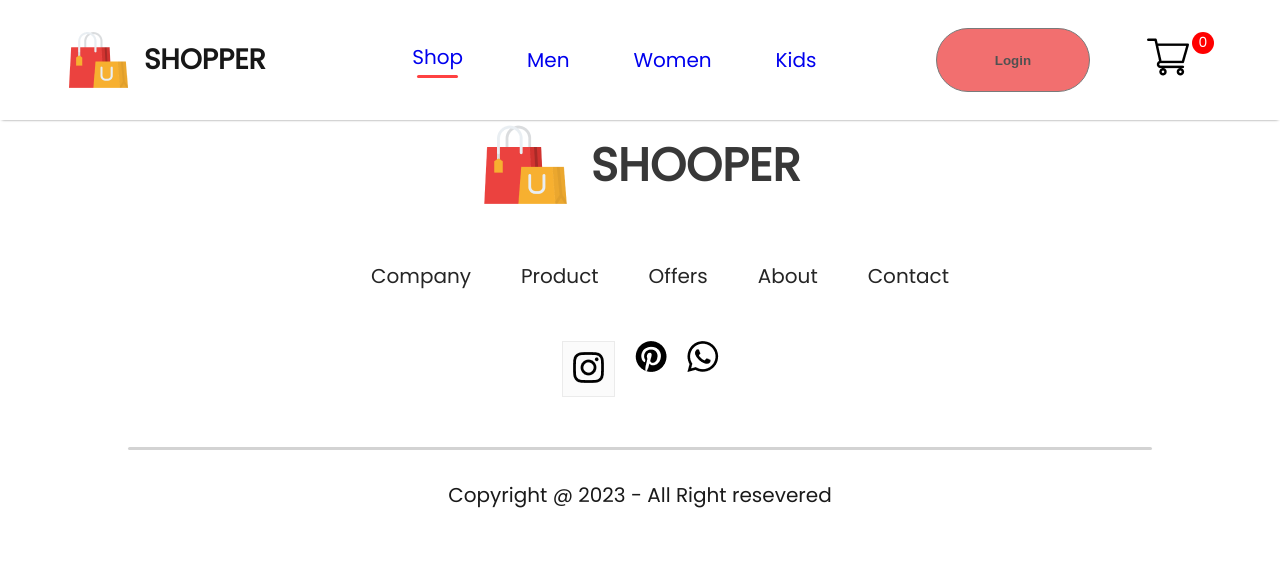
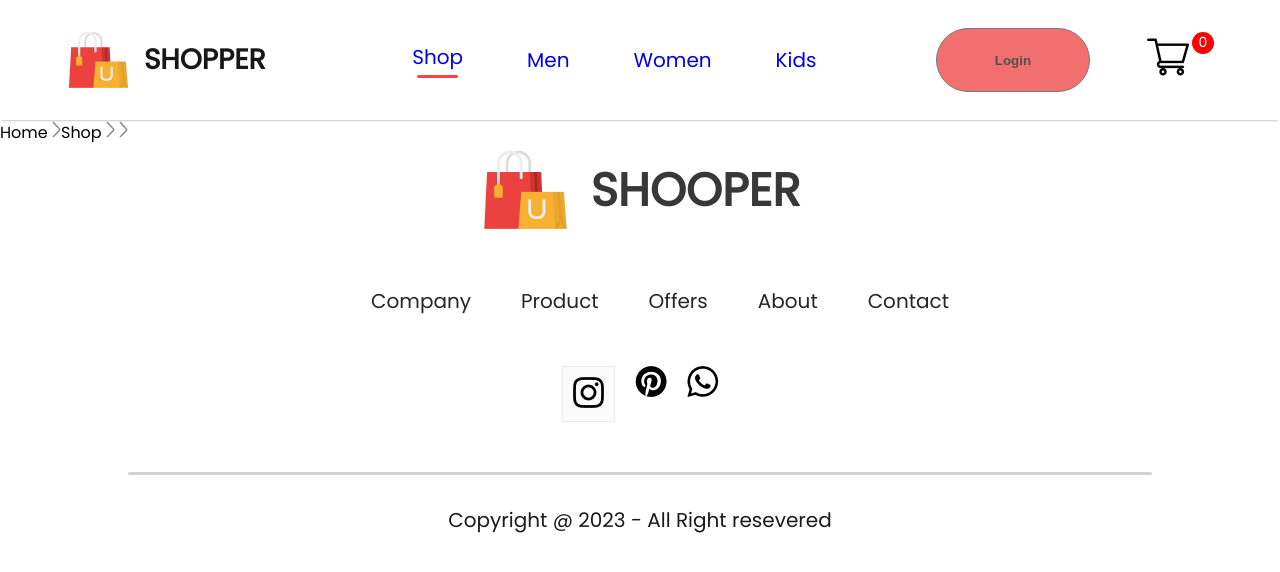
Before and after one commit to Biswajit82491/frontend, a React (Create React App) app: page /product in a window 1280 px wide. Shown: the top 572 px of the page. Built offline with nearby package versions, Linux system fonts and the light colour scheme.

Commit message:
2 auther biswajit sahu

```diff
--- /dev/null
+++ b/src/Components/Breadcrum/Breadcurm.jsx
@@ -0,0 +1,12 @@
+import React from 'react'
+import arrow_icon from "../Assets/breadcrum_arrow.png"
+const Breadcurm = (props) => {
+  const product = props;
+  return (
+    <div className='breadcrum'>
+      Home <img src={arrow_icon} alt="" />Shop <img src={arrow_icon} alt="" />{product.category} <img src={arrow_icon} alt="" /> {product.name}
+    </div>
+  )
+}
+
+export default Breadcurm
--- a/src/Components/Hero/Hero.css
+++ b/src/Components/Hero/Hero.css
@@ -60,6 +60,6 @@
   display: flex;
   justify-content: center;
   align-items: center;
-  width: 34vw;
+  width: 44vw;
   padding-left: 20vw;
 }
--- a/src/Components/Item/Item.jsx
+++ b/src/Components/Item/Item.jsx
@@ -1,10 +1,11 @@
 import React from 'react'
 import './Item.css'
+import { Link } from 'react-router-dom'
 const Item = (props) => {
   return (
     <div className='main'>
     <div className='item'>
-      <img src={props.image} alt="" srcset="" />
+     <Link   to={`/product/${props.id}`}> <img src={props.image} alt="" srcset="" /></Link>
       <p>{props.name}</p>
       <div className="item-prices">
         <div className="item-price-new">
--- a/src/Pages/CSS/LoginSignup.css
+++ b/src/Pages/CSS/LoginSignup.css
@@ -66,6 +66,3 @@
     font-size: 15px;
     font-weight: 600;
 }
-.loginsignup-agree::first-letter{
-    font-size: 90px;
-}
--- a/src/Pages/Product.jsx
+++ b/src/Pages/Product.jsx
@@ -1,9 +1,17 @@
-import React from 'react'
+import React, { useContext } from 'react'
+import ShopCategory from './ShopCategory'
+import { ShopContext } from '../Context/ShopContext'
+import { useParams } from 'react-router-dom';
+import Breadcurm from '../Components/Breadcrum/Breadcurm';
 
 const Product = () => {
+  const {all_product} = useContext(ShopContext);
+  const {productId} = useParams();
+  const product = all_product.find((e)=>e.id === Number(productId));
+
   return (
-    <div>
-
+    <div >
+      <Breadcurm product={product}/>
     </div>
   )
 }
```
Also changed, not shown: src/Components/Breadcrum/Breadcrum.css (added).
